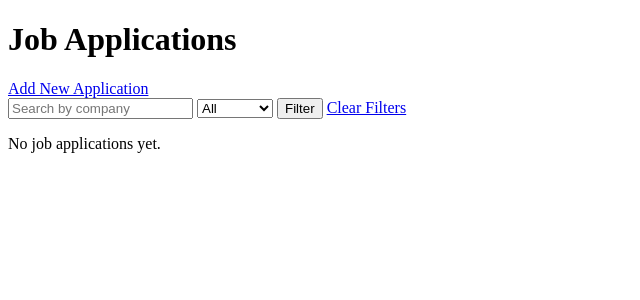
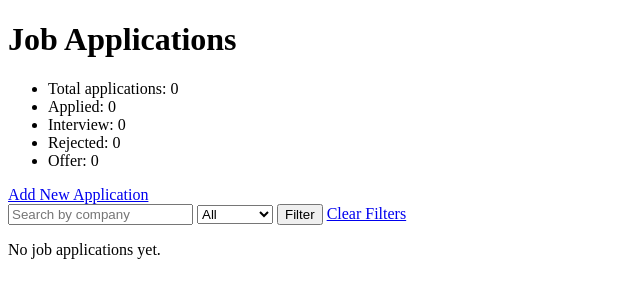
Before and after one commit to XalePo/Job-Tracker, a Django app: page /applications/ in a window 1280 px wide. Shown: the top 300 px of the page, without its empty margins (0-640 px from the left). Run offline with Django 5.2, Linux system fonts and the light colour scheme; data that the repository does not hold is empty.

Commit message:
Created applications count]

```diff
--- a/tracker/templates/tracker/application_list.html
+++ b/tracker/templates/tracker/application_list.html
@@ -7,7 +7,15 @@
     </head>
     <body>
         <h1>Job Applications</h1>
-
+        <section>
+            <ul>
+                <li>Total applications: {{ total_count }}</li>
+                <li>Applied: {{ applied_count }}</li>
+                <li>Interview: {{ interview_count }}</li>
+                <li>Rejected: {{ rejected_count }}</li>
+                <li>Offer: {{ offer_count }}</li>
+            </ul>
+        </section>
         <a href="/applications/create/">Add New Application</a>
 
         <form method="GET">
--- a/tracker/views.py
+++ b/tracker/views.py
@@ -14,10 +14,21 @@ def application_list(request):
     if search_query:
         applications = applications.filter(company_name__icontains=search_query)
 
+    total_count = JobApplication.objects.count()
+    applied_count = JobApplication.objects.filter(status="Applied").count()
+    interview_count = JobApplication.objects.filter(status="Interview").count()
+    rejected_count = JobApplication.objects.filter(status="Rejected").count()
+    offer_count = JobApplication.objects.filter(status="Offer").count()
+
     context = {
         "applications": applications,
         "selected_status": selected_status,
         "search_query": search_query,
+        "total_count": total_count,
+        "applied_count": applied_count,
+        "interview_count": interview_count,
+        "rejected_count": rejected_count,
+        "offer_count": offer_count,
     }
 
     return render(request, "tracker/application_list.html", context)
```
